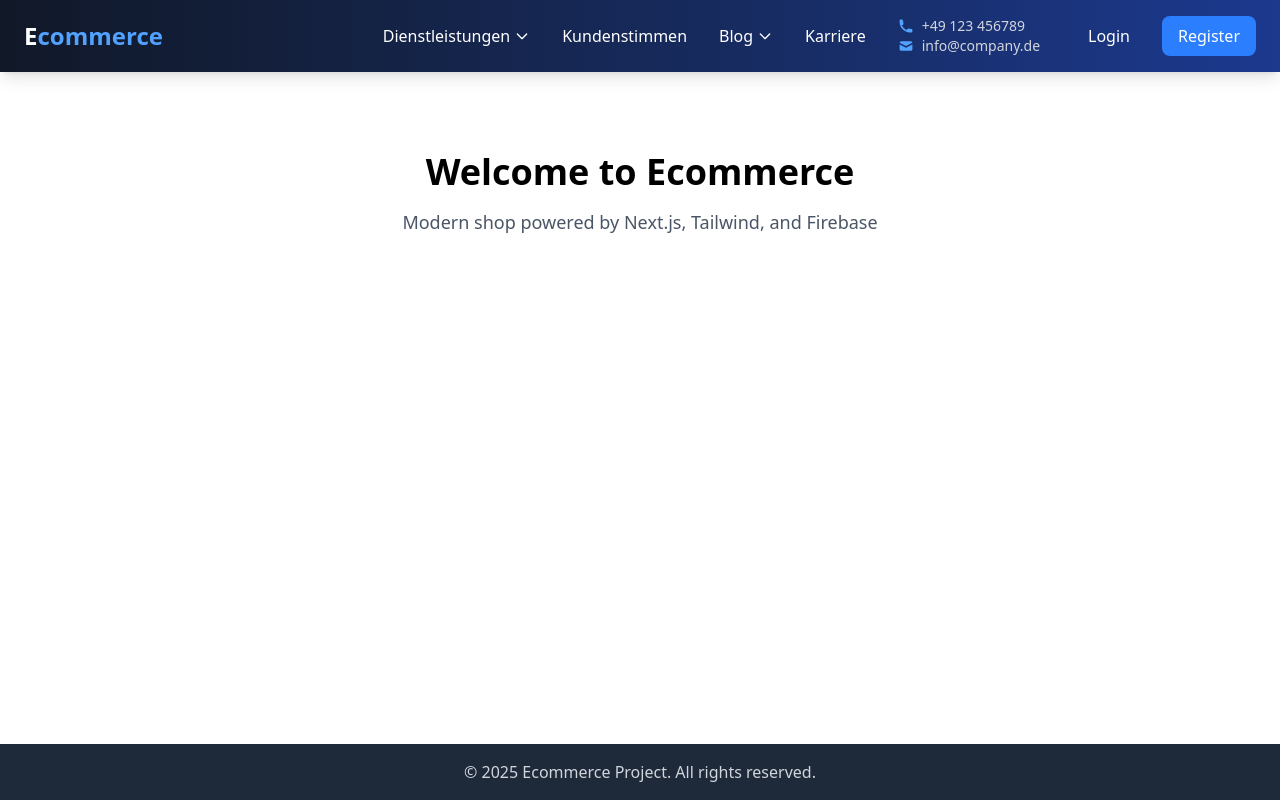
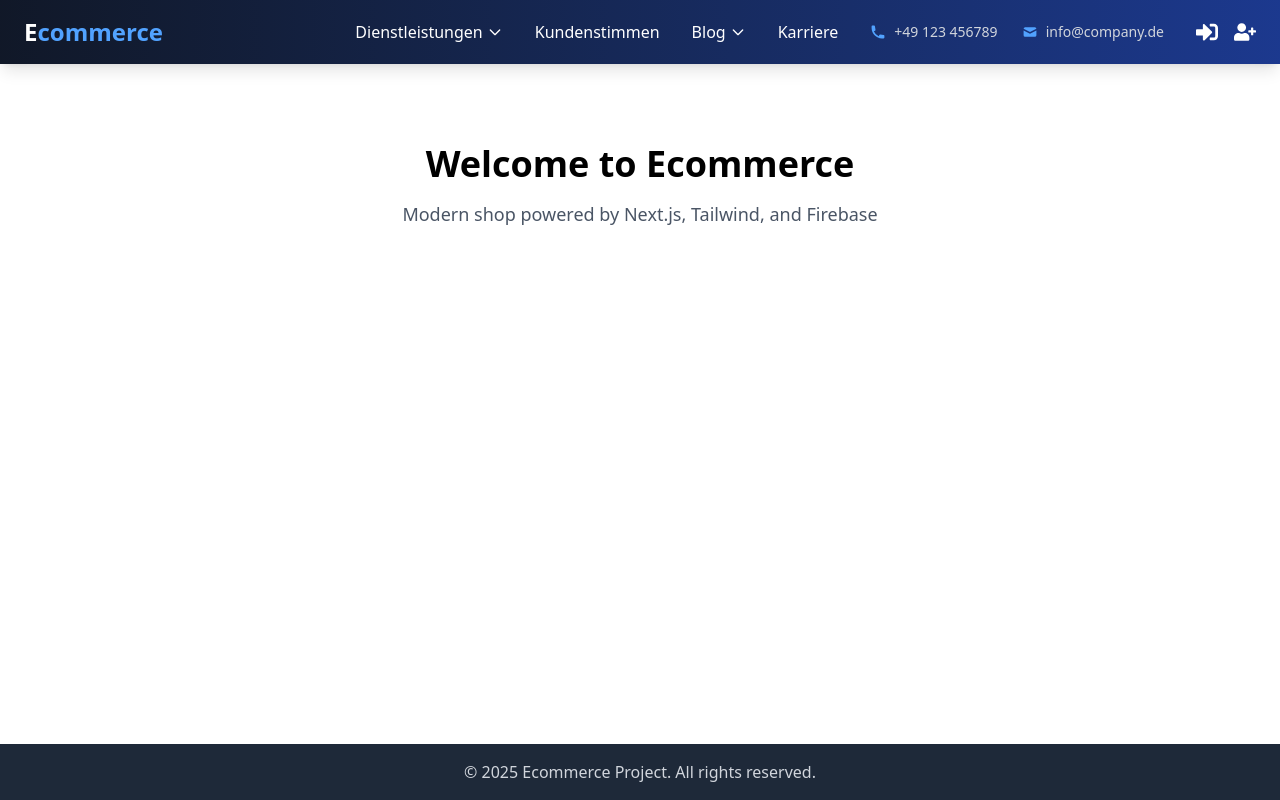
Before and after one commit to Maks-Mm/ecommerce-page, a Next.js app: page / in a window 1280 px wide. Built offline with nearby package versions, Linux system fonts and the light colour scheme.

Commit message:
correction to buttons login sign up register

```diff
--- a/app/components/Navbar.tsx
+++ b/app/components/Navbar.tsx
@@ -1,27 +1,29 @@
 "use client";
+
 import Link from "next/link";
 import { useState, useRef, useEffect } from "react";
+import { FaUser, FaSignInAlt, FaSignOutAlt, FaUserPlus } from "react-icons/fa";
 
-type DropdownState = "dienst" | "blog" | null;
+type DropdownState = "dienst" | "blog" | "user" | null;
 
 export default function Navbar() {
     const [openDropdown, setOpenDropdown] = useState<DropdownState>(null);
     const [isMounted, setIsMounted] = useState(false);
+    const [isLoggedIn, setIsLoggedIn] = useState(false);
     const dropdownRef = useRef<HTMLDivElement>(null);
 
-  // Set isMounted to true after component mounts on client
     useEffect(() => {
         setIsMounted(true);
+        const loggedIn = localStorage.getItem("isLoggedIn") === "true";
+        setIsLoggedIn(loggedIn);
     }, []);
 
-  // Close dropdown when clicking outside
     useEffect(() => {
         const handleClickOutside = (event: MouseEvent) => {
             if (dropdownRef.current && !dropdownRef.current.contains(event.target as Node)) {
                 setOpenDropdown(null);
             }
         };
-
         document.addEventListener("mousedown", handleClickOutside);
         return () => document.removeEventListener("mousedown", handleClickOutside);
     }, []);
@@ -30,20 +32,62 @@ export default function Navbar() {
         setOpenDropdown(openDropdown === name ? null : name);
     };
 
-  // Don't render dropdowns during SSR to avoid hydration mismatch
-  const renderDropdown = (type: "dienst" | "blog") => {
+    const handleLogin = () => {
+        setIsLoggedIn(true);
+        localStorage.setItem("isLoggedIn", "true");
+        setOpenDropdown(null);
+    };
+
+    const handleLogout = () => {
+        setIsLoggedIn(false);
+        localStorage.setItem("isLoggedIn", "false");
+        setOpenDropdown(null);
+    };
+
+    const renderDropdown = (type: "dienst" | "blog" | "user") => {
         if (!isMounted) return null;
 
-    const items = type === "dienst"
+        if (type === "user") {
+            return (
+                <div
+                    className={`absolute right-0 mt-2 w-48 bg-white text-black shadow-xl rounded-lg overflow-hidden transition-all duration-300 ${openDropdown === "user"
+                            ? "opacity-100 translate-y-0"
+                            : "opacity-0 -translate-y-2 pointer-events-none"
+                        }`}
+                >
+                    <ul className="flex flex-col py-1">
+                        <li>
+                            <Link
+                                href="/profile"
+                                className="block px-4 py-2 hover:bg-blue-50 transition-colors duration-200"
+                                onClick={() => setOpenDropdown(null)}
+                            >
+                                My Profile
+                            </Link>
+                        </li>
+                        <li>
+                            <Link
+                                href="/orders"
+                                className="block px-4 py-2 hover:bg-blue-50 transition-colors duration-200"
+                                onClick={() => setOpenDropdown(null)}
+                            >
+                                My Orders
+                            </Link>
+                        </li>
+                    </ul>
+                </div>
+            );
+        }
+
+        const items =
+            type === "dienst"
                 ? ["SPA", "Web Development", "E-Commerce"]
                 : ["SAP Integration", "Digital Marketing Tips", "Tech Trends"];
-
         const width = type === "dienst" ? "w-48" : "w-56";
 
         return (
             <div
-        className={`absolute left-0 mt-2 ${width} bg-white text-black shadow-xl rounded-lg overflow-hidden transition-all duration-300 ${
-          openDropdown === type
+                className={`absolute left-0 mt-2 ${width} bg-white text-black shadow-xl rounded-lg overflow-hidden transition-all duration-300 ${openDropdown === type
                         ? "opacity-100 translate-y-0"
                         : "opacity-0 -translate-y-2 pointer-events-none"
                     }`}
@@ -75,7 +119,6 @@ export default function Navbar() {
 
             {/* Navigation Items */}
             <div className="flex flex-col lg:flex-row gap-6 lg:gap-8 items-center w-full lg:w-auto">
-        {/* LEFT SIDE MENU */}
                 <div className="flex flex-col lg:flex-row gap-6 lg:gap-8 items-center">
                     {/* Dienstleistungen Dropdown */}
                     <div className="relative" ref={dropdownRef}>
@@ -85,8 +128,7 @@ export default function Navbar() {
                         >
                             Dienstleistungen
                             <svg
-                className={`ml-1 h-4 w-4 transition-transform duration-300 ${
-                  openDropdown === "dienst" ? "rotate-180" : ""
+                                className={`ml-1 h-4 w-4 transition-transform duration-300 ${openDropdown === "dienst" ? "rotate-180" : ""
                                     }`}
                                 fill="none"
                                 viewBox="0 0 24 24"
@@ -98,7 +140,6 @@ export default function Navbar() {
                         {renderDropdown("dienst")}
                     </div>
 
-          {/* Kundenstimmen Page */}
                     <Link
                         href="/kundenstimmen"
                         className="hover:text-blue-300 transition-colors duration-300"
@@ -114,8 +155,7 @@ export default function Navbar() {
                         >
                             Blog
                             <svg
-                className={`ml-1 h-4 w-4 transition-transform duration-300 ${
-                  openDropdown === "blog" ? "rotate-180" : ""
+                                className={`ml-1 h-4 w-4 transition-transform duration-300 ${openDropdown === "blog" ? "rotate-180" : ""
                                     }`}
                                 fill="none"
                                 viewBox="0 0 24 24"
@@ -127,7 +167,6 @@ export default function Navbar() {
                         {renderDropdown("blog")}
                     </div>
 
-          {/* Karriere Page */}
                     <Link
                         href="/karriere"
                         className="hover:text-blue-300 transition-colors duration-300"
@@ -135,8 +174,8 @@ export default function Navbar() {
                         Karriere
                     </Link>
 
-          {/* Kontakt Info */}
-          <div className="flex flex-col text-sm text-gray-300 mt-2 lg:mt-0">
+                    {/* Contact Info */}
+                    <div className="flex flex-row text-sm text-gray-300 mt-2 lg:mt-0 gap-6">
                         <div className="flex items-center">
                             <svg className="w-4 h-4 mr-2 text-blue-400" fill="currentColor" viewBox="0 0 20 20">
                                 <path d="M2 3a1 1 0 011-1h2.153a1 1 0 01.986.836l.74 4.435a1 1 0 01-.54 1.06l-1.548.773a11.037 11.037 0 006.105 6.105l.774-1.548a1 1 0 011.059-.54l4.435.74a1 1 0 01.836.986V17a1 1 0 01-1 1h-2C7.82 18 2 12.18 2 5V3z" />
@@ -153,21 +192,57 @@ export default function Navbar() {
                     </div>
                 </div>
 
-        {/* RIGHT SIDE → Login/Register */}
-        <div className="flex gap-4 items-center mt-4 lg:mt-0">
+                {/* RIGHT SIDE → Icons for Login/Register/User */}
+                <div className="flex items-center mt-4 lg:mt-0 gap-4 text-white">
+                    {!isLoggedIn && (
+                        <>
+                            {/* Login icon */}
+                            <button
+                                onClick={handleLogin}
+                                className="hover:text-blue-400 transition-colors duration-300"
+                                title="Login"
+                            >
+                                <FaSignInAlt size={22} />
+                            </button>
+
+                            {/* Register icon */}
                             <Link
-            href="/auth/login"
-            className="px-4 py-2 rounded-lg text-white hover:bg-blue-700 transition-colors duration-300"
+                                href="/register"
+                                className="hover:text-blue-400 transition-colors duration-300"
+                                title="Register"
                             >
-            Login
+                                <FaUserPlus size={22} />
                             </Link>
-          <Link
-            href="/auth/register"
-            className="px-4 py-2 bg-blue-500 rounded-lg text-white hover:bg-blue-600 transition-colors duration-300"
+                        </>
+                    )}
+
+                    {isLoggedIn && (
+                        <>
+                            {/* User dropdown */}
+                            <div className="relative" ref={dropdownRef}>
+                                <button
+                                    onClick={() => handleDropdown("user")}
+                                    className="hover:text-blue-400 transition-colors duration-300"
+                                    title="Account"
                                 >
-            Register
-          </Link>
+                                    <FaUser size={22} />
+                                </button>
+                                {renderDropdown("user")}
                             </div>
+
+                            {/* Logout icon */}
+                            <button
+                                onClick={handleLogout}
+                                className="hover:text-red-400 transition-colors duration-300"
+                                title="Logout"
+                            >
+                                <FaSignOutAlt size={22} />
+                            </button>
+                        </>
+                    )}
+                </div>
+
+
             </div>
         </nav>
     );
```
Also changed, not shown: package.json (+5 -4 lines), 1 other file (tests, documents, lock files or other folders). Lines whose indentation alone changed are shown as unchanged.
